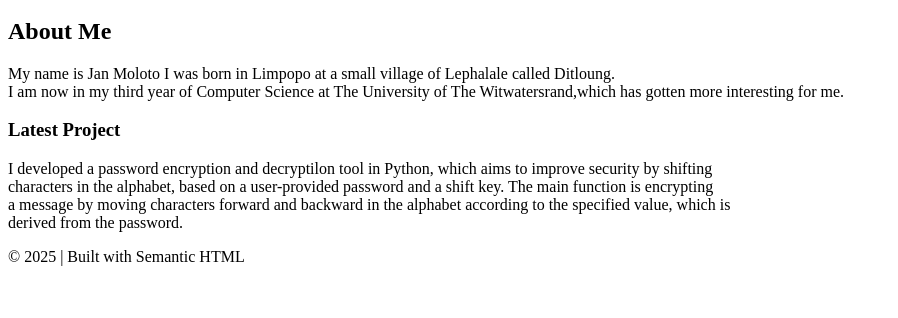
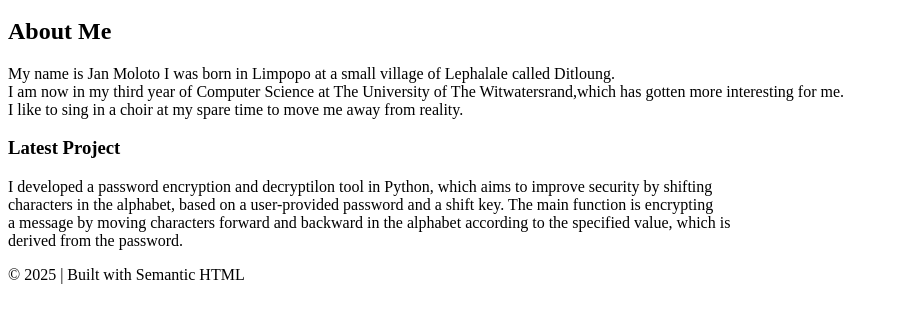
Before and after one commit to JanMoloto8/Lab1-repo, a plain HTML site: page 2720132-lab2.html in a window 1280 px wide. Shown: the part 136-454 px from the top of the page, without its empty margins (0-898 px from the left). Drawn offline with Linux system fonts and the light colour scheme.

Commit message:
Update 2720132-lab2.html

```diff
--- a/2720132-lab2.html
+++ b/2720132-lab2.html
@@ -20,7 +20,8 @@
         <section>
             <h2>About Me</h2>
             <p>My name is Jan Moloto I was born in Limpopo at a small village of Lephalale called Ditloung.<br>
-                I am now in my third year of Computer Science at The University of The Witwatersrand,which has gotten more interesting for me.
+                I am now in my third year of Computer Science at The University of The Witwatersrand,which has gotten more interesting for me.<br>
+                I like to sing in a choir at my spare time to move me away from reality.
             </p>
         </section>
         <article>
```
